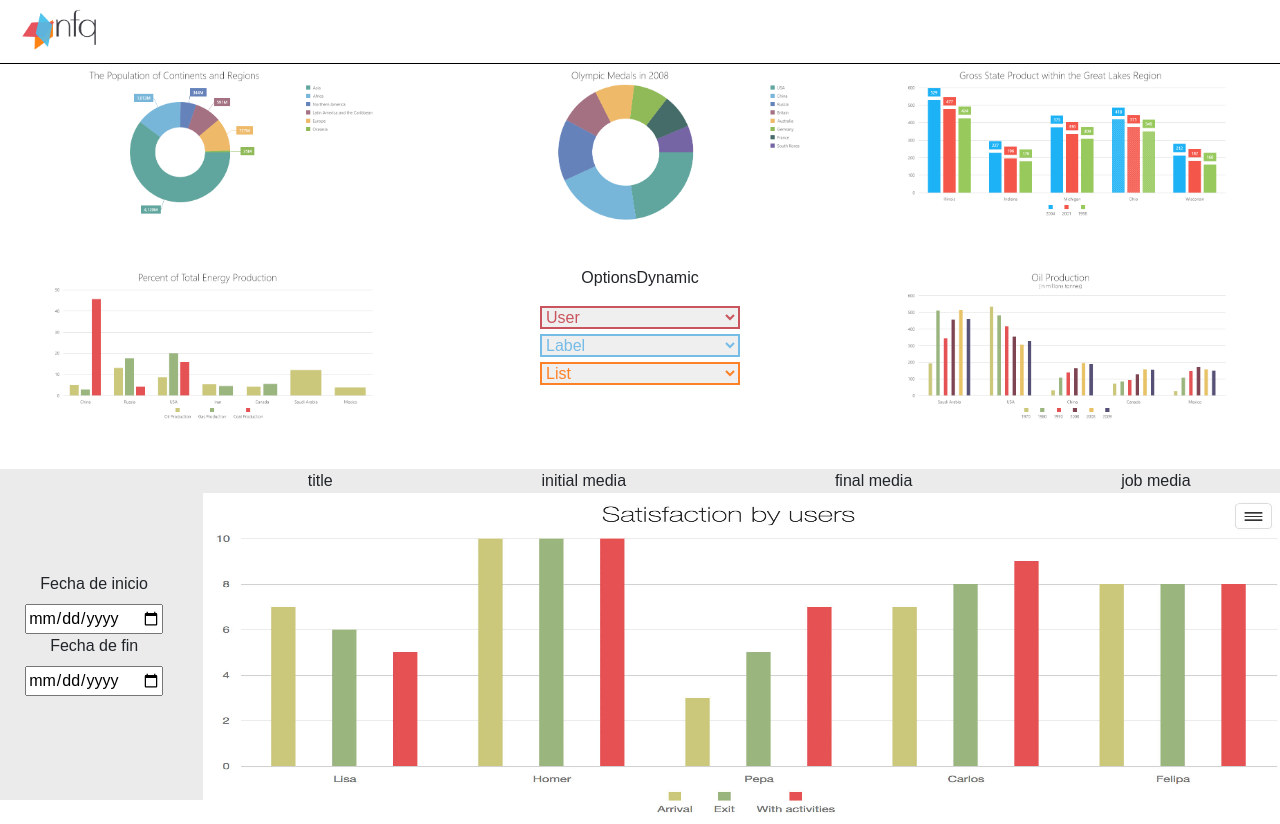
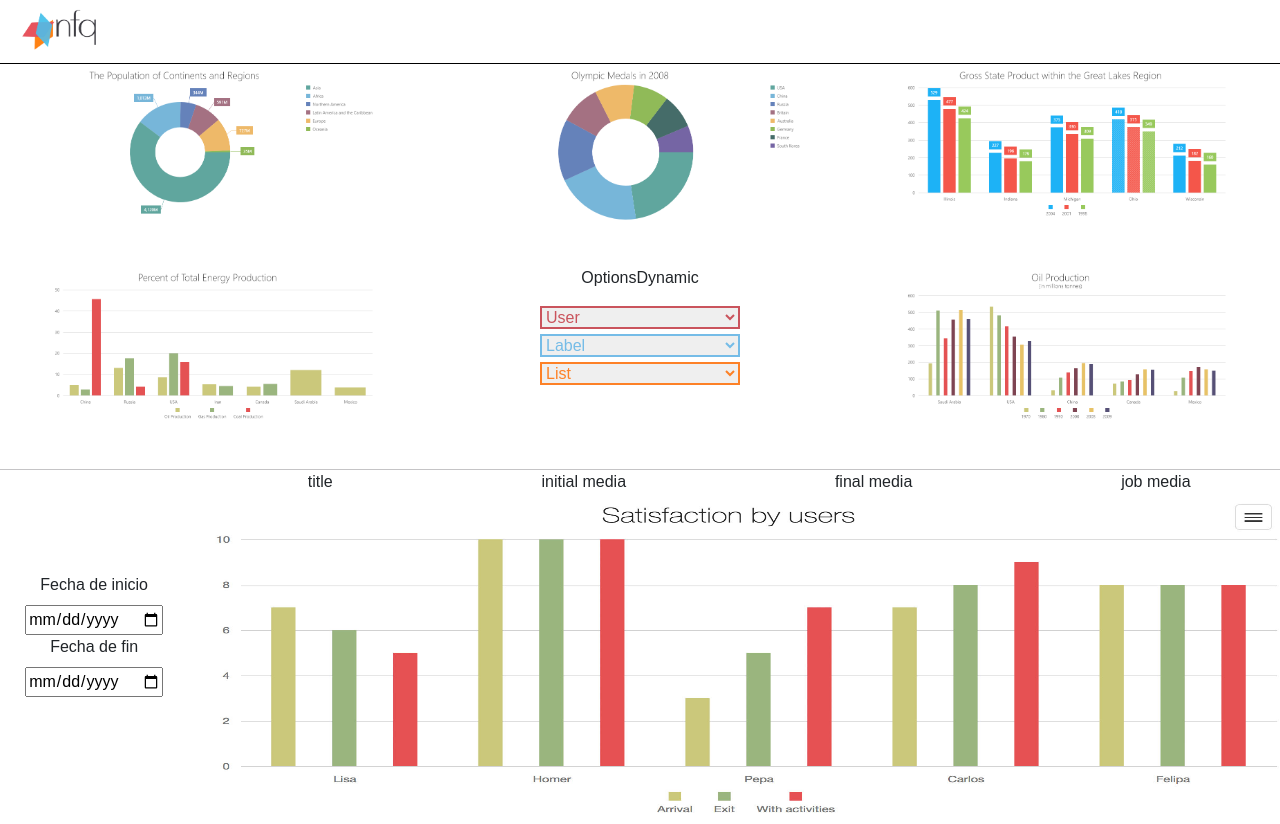
Before and after one commit to Adalab/project-dorcas-s4-oval, a React (Create React App) app: page / in a window 1280 px wide. Built offline with nearby package versions, Linux system fonts and the light colour scheme.

Commit message:
border section

```diff
--- a/src/styles/Satisfaction.css
+++ b/src/styles/Satisfaction.css
@@ -1,12 +1,12 @@
 .section__satisfaction {
   height: 45%;
-  width: 100%; }
+  width: 100%;
+  border-top: 1px solid rgba(63, 62, 68, 0.3); }
 
 .satisfation__menu {
   display: flex;
   align-items: center;
-  justify-content: center;
-  background: rgba(63, 62, 68, 0.1); }
+  justify-content: center; }
 
 .container__date {
   display: flex;
@@ -15,8 +15,7 @@
 .satisfation__info {
   display: flex;
   flex-direction: column;
-  padding: 0;
-  background: rgba(63, 62, 68, 0.1); }
+  padding: 0; }
 
 .satisfation__media-equip {
   width: 100%;
--- a/src/styles/Satisfaction.scss
+++ b/src/styles/Satisfaction.scss
@@ -1,12 +1,13 @@
 .section__satisfaction {
 	height    : 45%;
 	width     : 100%;
+	// background: rgba(63, 62, 68,.1);
+	border-top: 1px solid rgba(63, 62, 68,.3);
 }
 .satisfation__menu {
 	display: flex;
 	align-items: center;
 	justify-content: center;
-	background: rgba(63, 62, 68,.1);
 }
 .container__date {
 	display: flex;
@@ -16,7 +17,7 @@
 	display: flex;
 	flex-direction: column;
 	padding: 0;
-	background: rgba(63, 62, 68,.1);
+
 }
 .satisfation__media-equip {
 	width: 100%;
```
